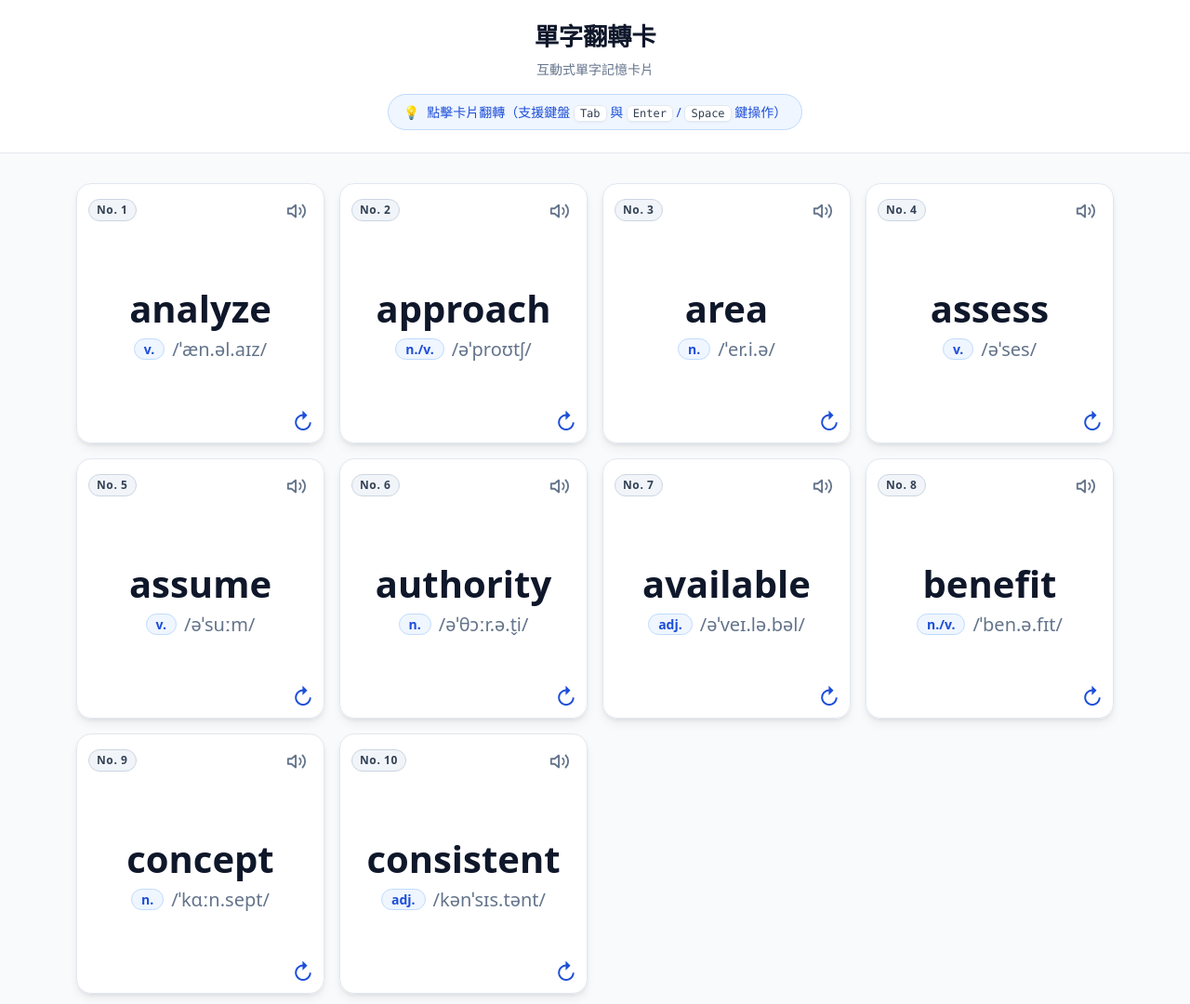
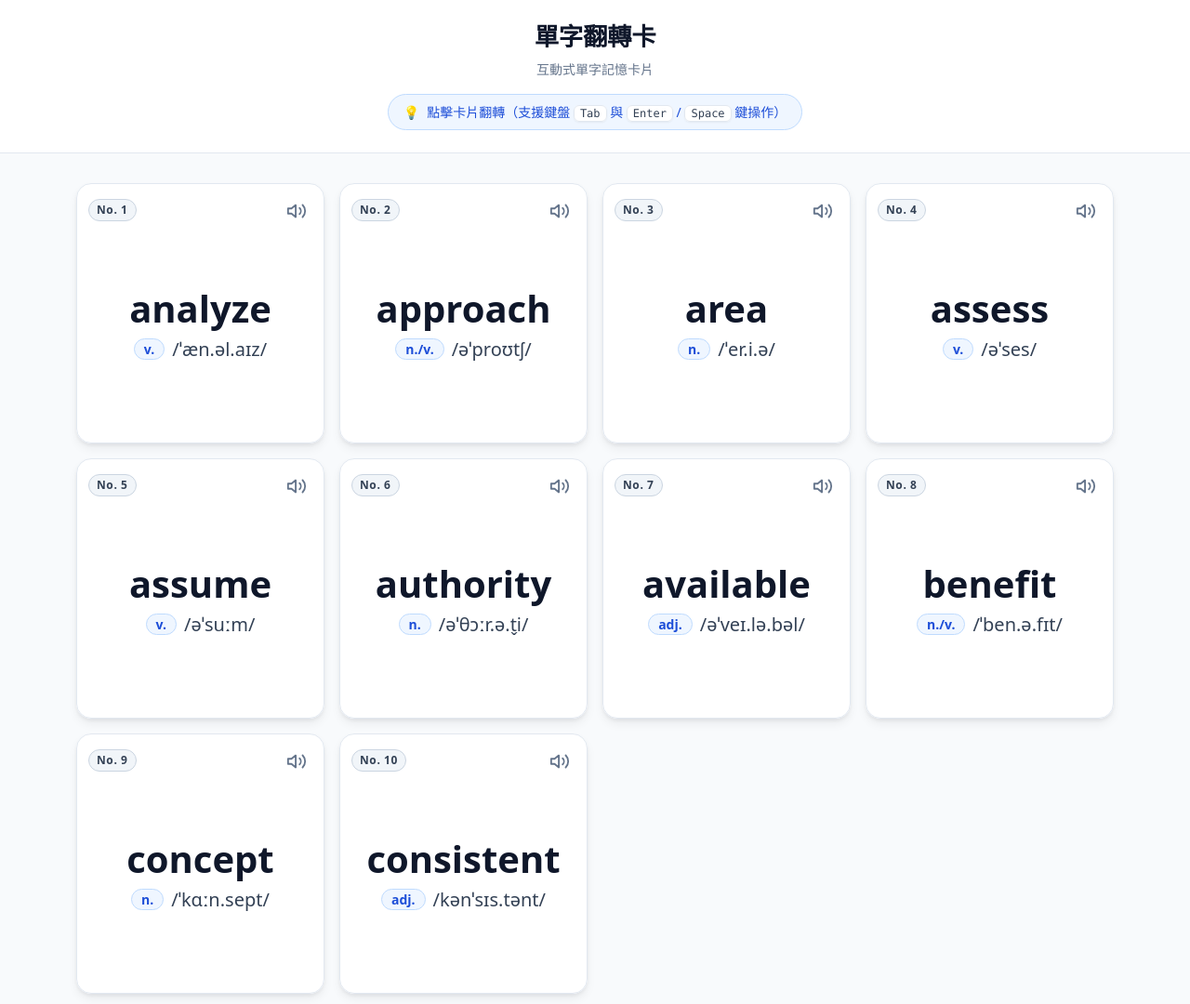
Before and after one commit to BB5566/word_cards, a plain HTML site: page index.html in a window 1280 px wide. Shown: the top 1080 px of the page at 93% size. Drawn offline with nearby package versions, Linux system fonts and the light colour scheme.

Commit message:
修正 #65：視覺／UX 改善建議（AI 看截圖） (#66)
由 OpenCode（deepseek-v4.1-flash-free）依 issue 自動修改。

Co-authored-by: OpenCode（杰哥派工） <BB5566@users.noreply.github.com>

```diff
--- a/index.html
+++ b/index.html
@@ -391,26 +391,6 @@
         background-color: rgba(255, 255, 255, 0.16);
       }
 
-      /* 卡片右下角的翻轉提示圖示（提高對比與尺寸，並保留 44x44 觸控熱區） */
-      .flip-hint {
-        position: absolute;
-        right: 0;
-        bottom: 0;
-        width: 44px;
-        height: 44px;
-        display: flex;
-        align-items: center;
-        justify-content: center;
-        font-size: 1.5rem;
-        line-height: 1;
-        color: var(--color-primary);
-        pointer-events: none;
-      }
-
-      .flip-hint-back {
-        color: rgba(255, 255, 255, 0.85);
-      }
-
       /* 卡片主體內容區 */
       .card-main-content {
         display: flex;
@@ -432,7 +412,7 @@
 
       .ipa {
         font-size: 1rem;
-        color: var(--color-text-muted);
+        color: var(--color-text-secondary);
         font-weight: 500;
         margin: 0;
       }
@@ -658,7 +638,6 @@
                                         <p class="ipa mb-0" lang="en">${esc(value.ipa) || "N/A"}</p>
                                     </div>
                                 </div>
-                                <span class="flip-hint" aria-hidden="true">↻</span>
                             </div>
                             <div class="back" data-bg-url="${bgUrl}">
                                 <div class="card-top-bar">
@@ -677,7 +656,6 @@
                                         </p>
                                     </div>
                                 </div>
-                                <span class="flip-hint flip-hint-back" aria-hidden="true">↻</span>
                             </div>
                         </div>
                         <button type="button" class="speaker-btn" aria-label="發音：${esc(value.word)}" title="點擊聽發音（不會翻轉卡片）">
```
